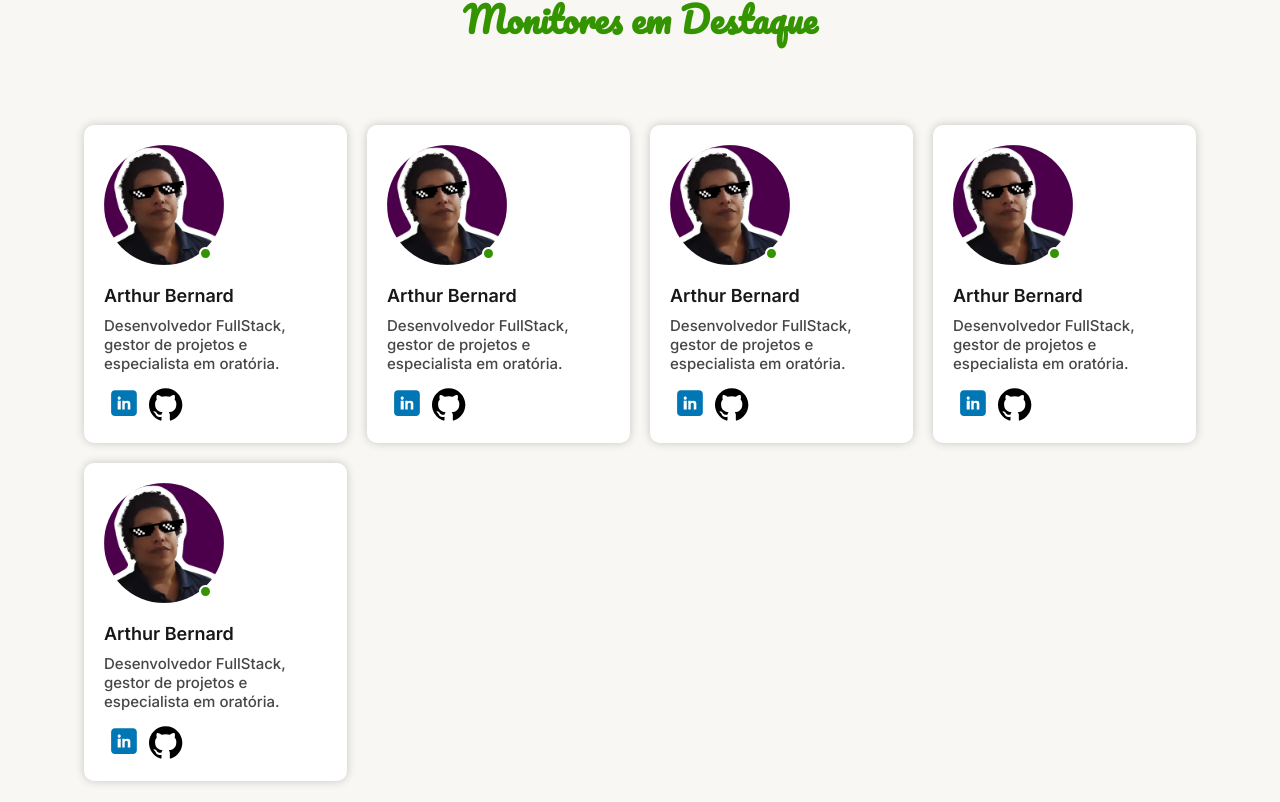
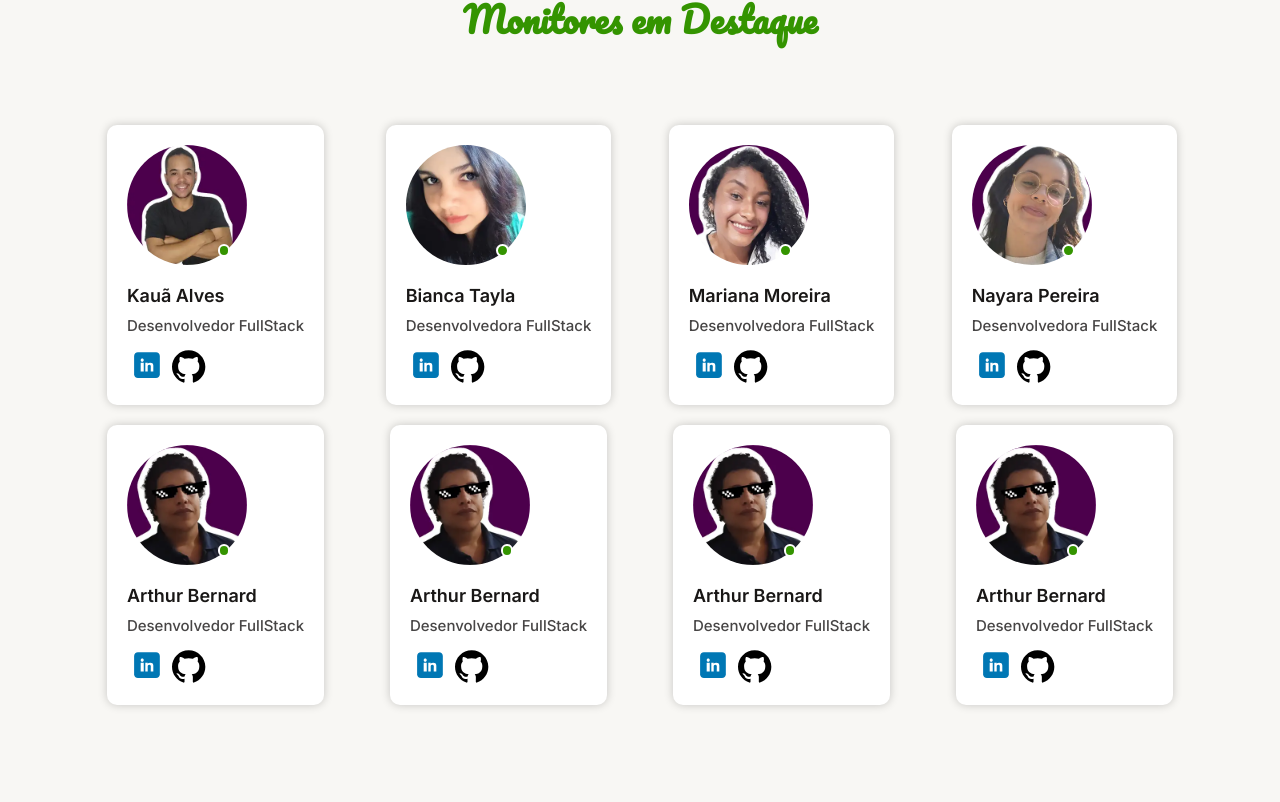
Before and after one commit to Squad024-2023/monitorando-frontend, a Next.js app: page /monitorias in a window 1280 px wide. Shown: the part 578-1380 px from the top of the page. Built offline with nearby package versions, Linux system fonts and the light colour scheme.

Commit message:
Feature: sessão 1 concluída

```diff
--- a/app/monitorias/monitorias.module.css
+++ b/app/monitorias/monitorias.module.css
@@ -69,7 +69,6 @@
 .busca input {
   height: 5rem;
   width: 100%;
-  max-width: 50rem;
   border-radius: 1rem 0 0 1rem;
   padding-left: 2rem;
   color: rgba(var(--rosa-escuro-rgb), 1);
--- a/app/monitorias/page.tsx
+++ b/app/monitorias/page.tsx
@@ -33,56 +33,70 @@ export default function Monitorias() {
           </form>
           <h1>Monitores em Destaque</h1>
           <div className={styles.cardWrapper}>
+            <CardPessoa img={kaua}
+              nome='Kauã Alves'
+              descricao='Desenvolvedor FullStack'
+              linked='https://www.linkedin.com/in/kaua-amelo96'
+              git='https://github.com/kauaamelo'
+            />
+
+            <CardPessoa img={bianca}
+              nome='Bianca Tayla'
+              descricao='Desenvolvedora FullStack'
+              linked='https://www.linkedin.com/in/bianca-t-7b5972255'
+              git='https://github.com/Y777-CoderTech'
+            />
+
+            <CardPessoa img={mariana}
+              nome='Mariana Moreira'
+              descricao='Desenvolvedora FullStack'
+              linked='https://www.linkedin.com/in/mariana-moreira-santos-39417828a'
+              git='https://github.com/mari-moreira'
+            />
+
+            <CardPessoa img={nayara}
+              nome='Nayara Pereira'
+              descricao='Desenvolvedora FullStack'
+              linked='https://www.linkedin.com/in/nayarabpereira'
+              git='https://github.com/nxyara'
+            />
+
             <CardPessoa img={arthur}
               nome='Arthur Bernard'
-              descricao='Desenvolvedor FullStack, gestor de projetos e especialista em oratória.'
+              descricao='Desenvolvedor FullStack'
+              linked='https://www.linkedin.com/in/ber-arthur/'
+              git='https://github.com/Daedaluzz'
+            />
+
+
+            <CardPessoa img={arthur}
+              nome='Arthur Bernard'
+              descricao='Desenvolvedor FullStack'
               linked='https://www.linkedin.com/in/ber-arthur/'
               git='https://github.com/Daedaluzz'
             />
 
             <CardPessoa img={arthur}
               nome='Arthur Bernard'
-              descricao='Desenvolvedor FullStack, gestor de projetos e especialista em oratória.'
+              descricao='Desenvolvedor FullStack'
               linked='https://www.linkedin.com/in/ber-arthur/'
               git='https://github.com/Daedaluzz'
             />
 
             <CardPessoa img={arthur}
               nome='Arthur Bernard'
-              descricao='Desenvolvedor FullStack, gestor de projetos e especialista em oratória.'
+              descricao='Desenvolvedor FullStack'
               linked='https://www.linkedin.com/in/ber-arthur/'
               git='https://github.com/Daedaluzz'
             />
-
-            <CardPessoa img={arthur}
-              nome='Arthur Bernard'
-              descricao='Desenvolvedor FullStack, gestor de projetos e especialista em oratória.'
-              linked='https://www.linkedin.com/in/ber-arthur/'
-              git='https://github.com/Daedaluzz'
-            />
-
-            <CardPessoa img={arthur}
-              nome='Arthur Bernard'
-              descricao='Desenvolvedor FullStack, gestor de projetos e especialista em oratória.'
-              linked='https://www.linkedin.com/in/ber-arthur/'
-              git='https://github.com/Daedaluzz'
-            />
-
-
-
-
           </div>
         </div>
-
-        <div className={styles.conteudo}>
-
-        </div>
-
       </section>
       <section className={styles.section2}>
-        <div className={styles.conteudo}>
+    <div className={styles.tela2}>
+TELA 2
 
-        </div>
+    </div>
       </section>
     </main>
   )
--- a/components/cardPessoa/cardPessoa.module.css
+++ b/components/cardPessoa/cardPessoa.module.css
@@ -37,8 +37,8 @@
 .cardImagem::after {
     content: "";
     position: absolute;
-    top: 80%;
-    left: 75%;
+    top: 78%;
+    left: 72%;
     width: 1vw;
     height: 1vw;
     border-radius: 50%;
--- a/components/footer/footer.tsx
+++ b/components/footer/footer.tsx
@@ -46,7 +46,7 @@ export default function Footer() {
                         <li>
                             <div className={styles.sociaisElement}>
                                 <span className={styles.sociaisNome}>Arthur Bernard</span>
-                                <SociaisLink link='https://www.linkedin.com/in/ber-arthur/' ani={linkedin} />
+                                <SociaisLink link='https://www.linkedin.com/in/ber-arthur' ani={linkedin} />
                                 <SociaisLink link='https://github.com/Daedaluzz' ani={github} />
                             </div>
                         </li>
```
